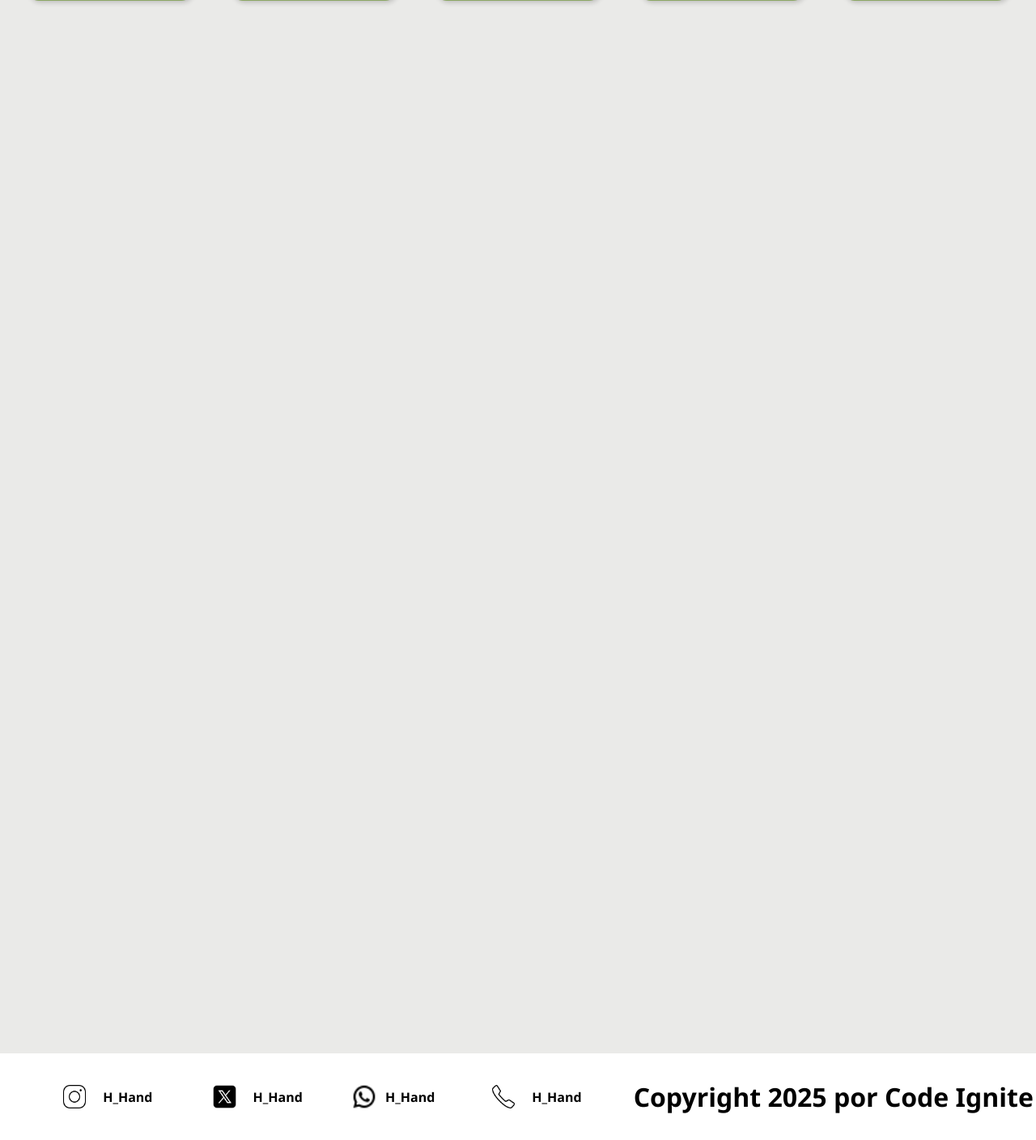
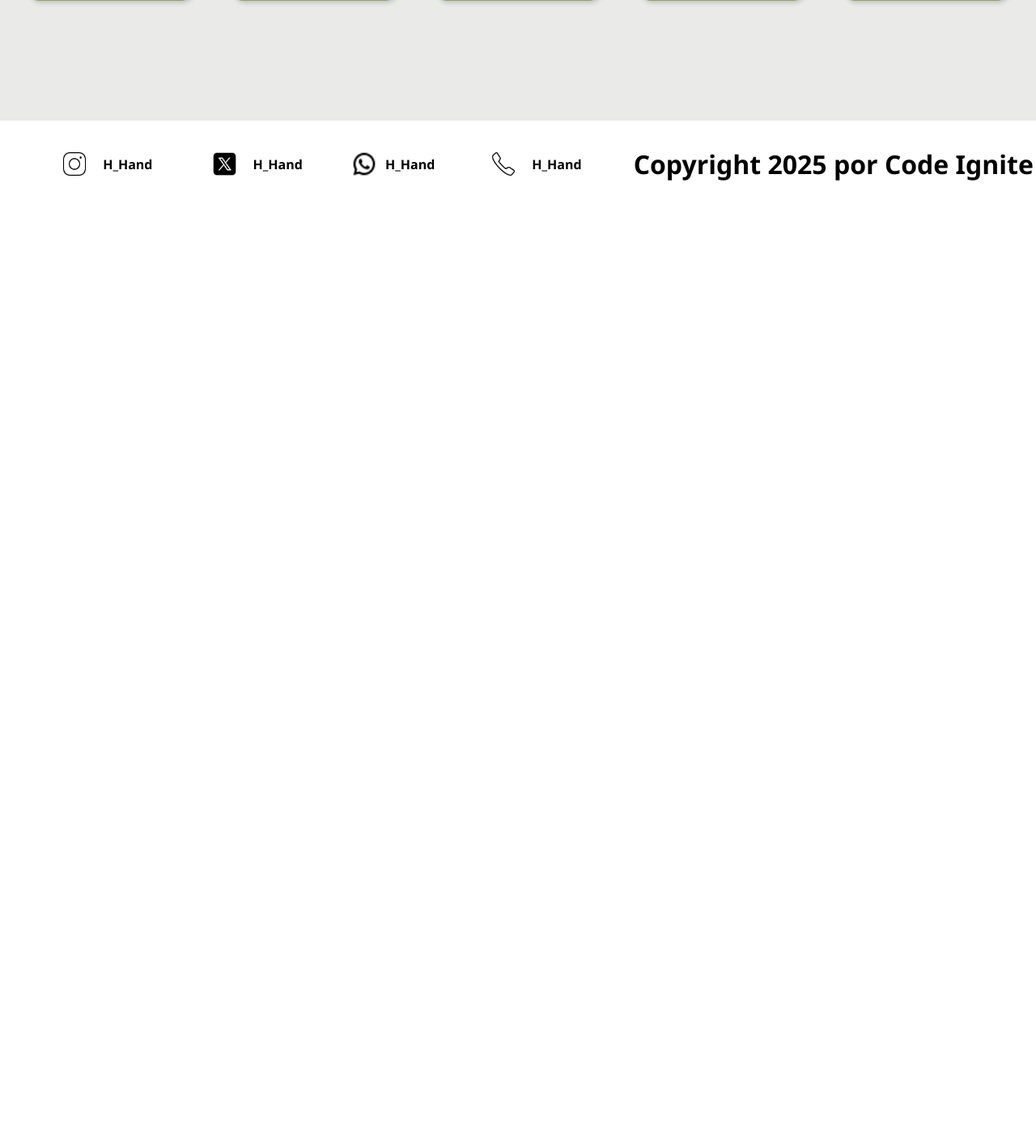
Before and after one commit to AngelAleman15/HandinHand, a PHP site: page /index.html in a window 1280 px wide. Shown: the part 907-2315 px from the top of the page at 81% size. After the commit the page ends 1130 px from the top, so only its background shows below. Run offline with PHP 8.4, Linux system fonts and the light colour scheme.

Commit message:
footer Arreglao

```diff
--- a/css/style.css
+++ b/css/style.css
@@ -17,7 +17,7 @@ footer {
   flex-direction: row;
   width: 100%;
   height: 10%;
-  margin-top: 100%;
+  margin-top: 10%;
 }
 
 footer .social {
```
